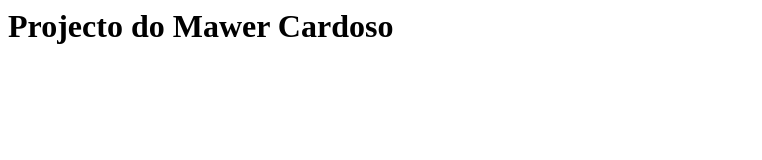
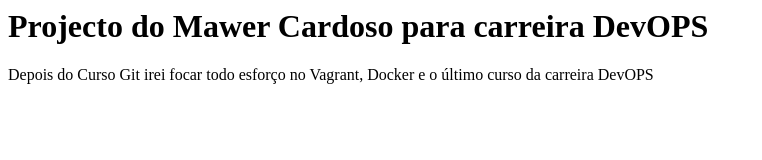
Before and after one commit to mawerc/curso-git, a plain HTML site: page index.html in a window 1280 px wide. Shown: the whole page, without its empty margins (0-762 px from the left). Drawn offline with Linux system fonts and the light colour scheme.

Commit message:
Adicionado um paragrafo e alteração do Título

```diff
--- a/index.html
+++ b/index.html
@@ -2,6 +2,7 @@
 	<head>
 	</head>
 	<body>
-		<h1> Projecto do Mawer Cardoso </h1>
+		<h1> Projecto do Mawer Cardoso para carreira DevOPS </h1>
+		<p>Depois do Curso Git irei focar todo esforço no Vagrant, Docker e o último curso da carreira DevOPS</p>
 	</body>
 </html>
```
